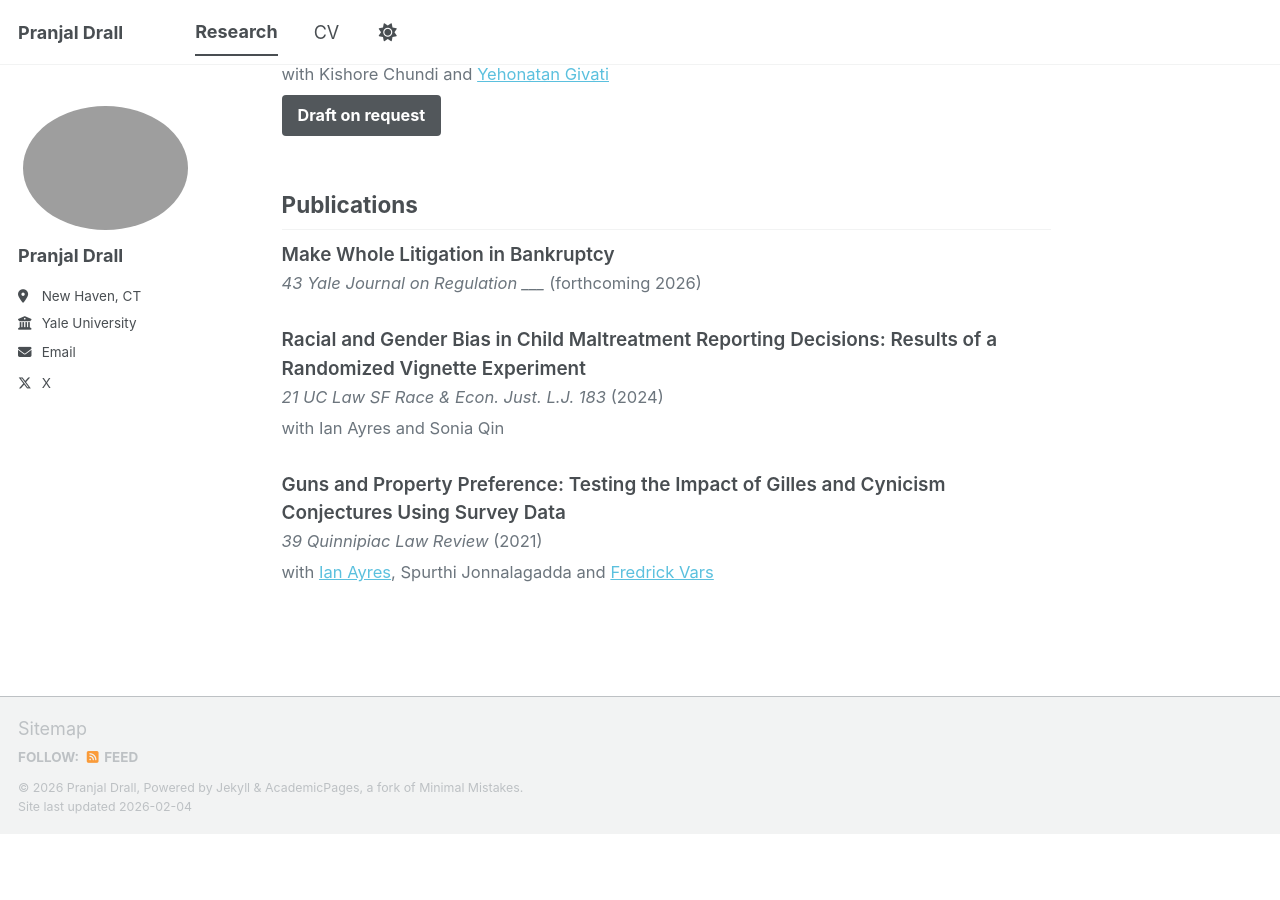
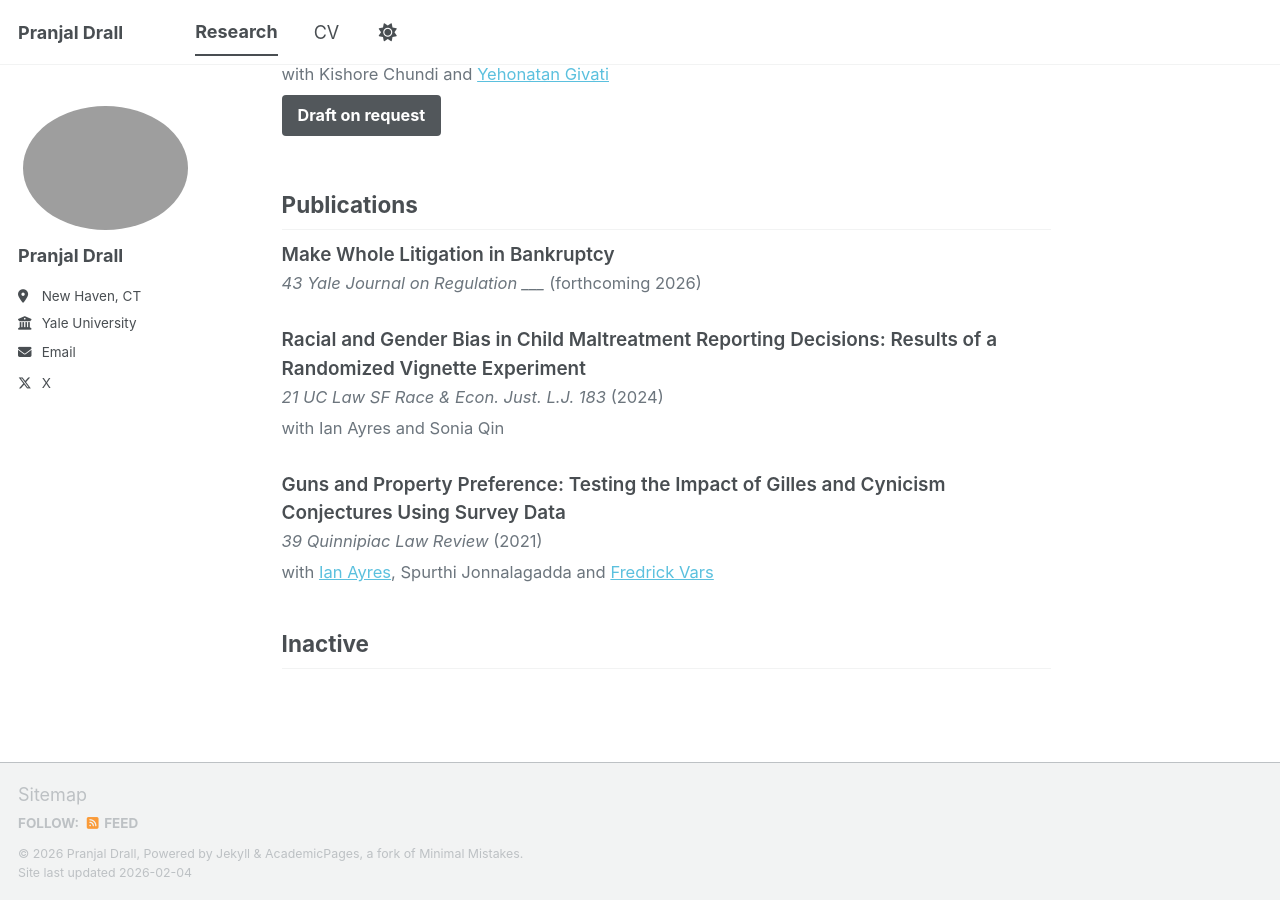
Before and after one commit to pranjal-drall/pranjal-drall.github.io, a Jekyll site: the page built from _pages/publications.md, in a window 1280 px wide and 900 px high, scrolled down 609 px. Built offline with Jekyll 4.4.1, drawn with Linux system fonts in a browser that asks for light colours; a script bundle is joined from its source files by our own code; library files that are not in the unit come from our copies; before the commit the page ends 1443 px from its top, so only the background shows below that.

Commit message:
Restore Inactive section heading without removed paper
https://claude.ai/code/session_016q3NT2eU6r8J43qGbSae33

```diff
--- a/_pages/publications.md
+++ b/_pages/publications.md
@@ -155,3 +155,5 @@ function toggleAbstract(id) {
   <div class="coauthors"><em>39 Quinnipiac Law Review</em> (2021)</div>
   <div class="coauthors">with <a href="https://law.yale.edu/ian-ayres">Ian Ayres</a>, Spurthi Jonnalagadda and <a href="https://law.ua.edu/faculty_staff/fredrick-vars/">Fredrick Vars</a></div>
 </div>
+
+## Inactive
```
